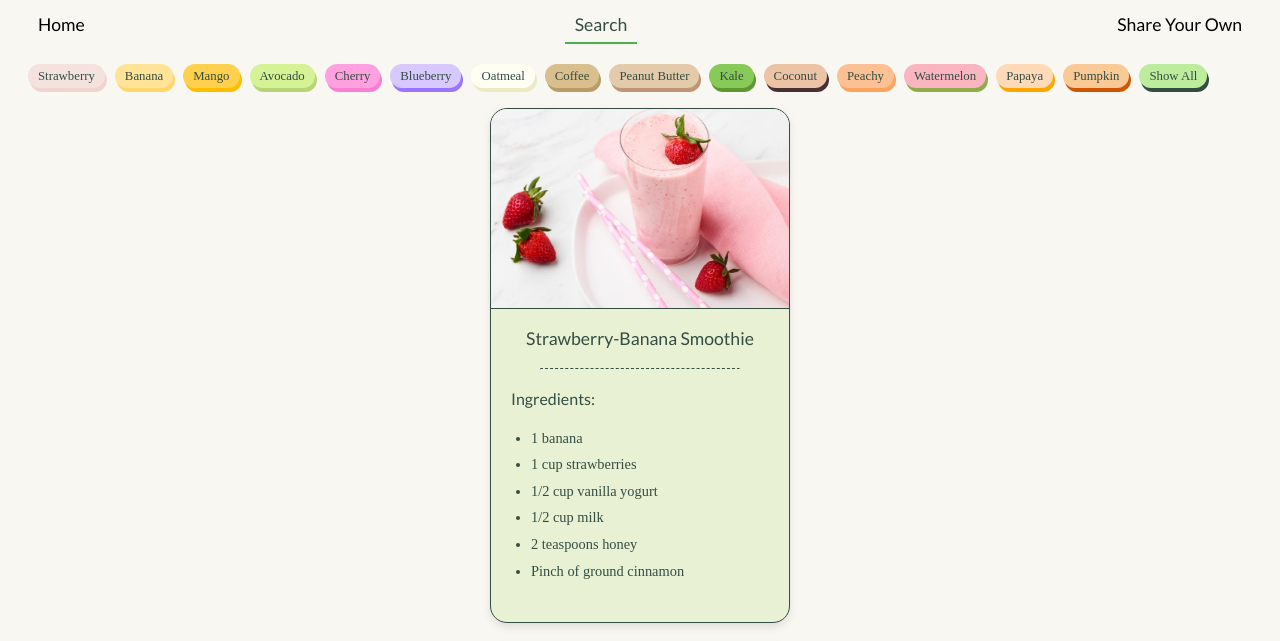
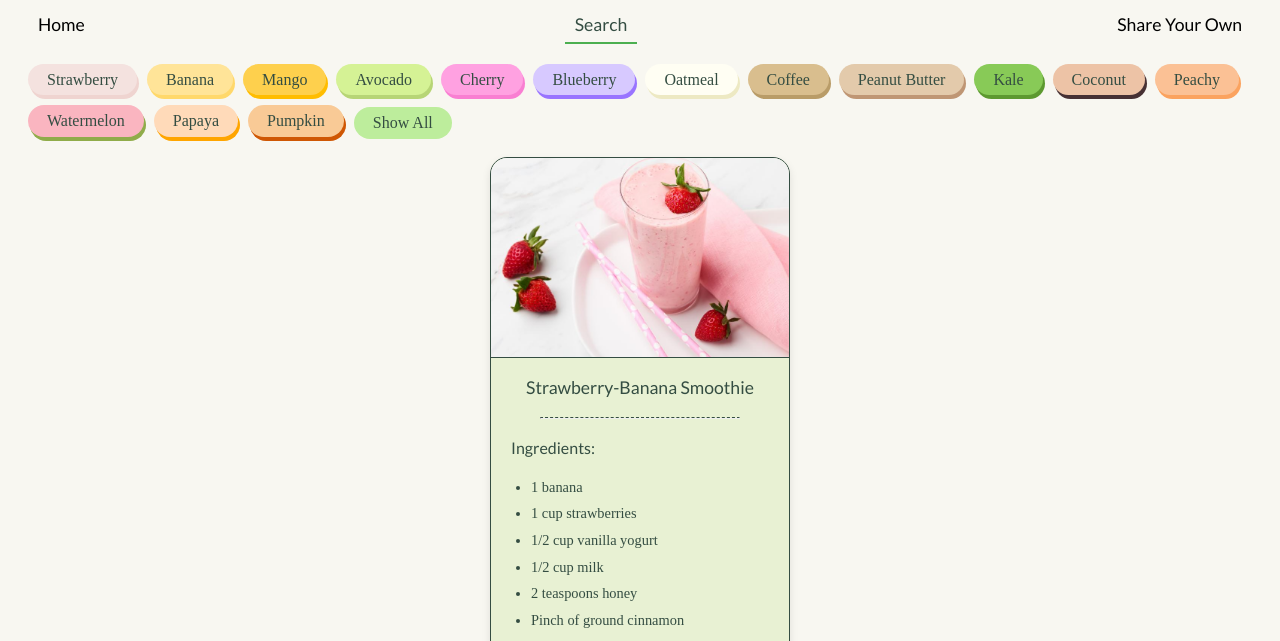
Before and after one commit to SiruiQiao/final_project, a plain HTML site: page search.html in a window 1280 px wide. Both pictures are taken after a click on the button "Show All". Shown: the part 126-767 px from the top of the page. Drawn offline with Linux system fonts and the light colour scheme; a web font is replaced by a local one.

Commit message:
Add files via upload

```diff
--- a/css/style.css
+++ b/css/style.css
@@ -6,8 +6,10 @@
     width: 1px;
     height: 1px;
     overflow: hidden;
-    background-color: #67A738;
+    background-color: #285806;
+    color: white;
     padding: 10px;
+    text-decoration: none;
 }
 
 .skip:focus {
@@ -105,10 +107,10 @@ header nav {
 }
 
 nav a {
-    color: #344D42;
     text-decoration: none;
     position: relative;
     padding: 5px 10px;
+    color: #344D42;
 }
 
 li {
@@ -208,9 +210,9 @@ hr {
 
 .color1 {
     border: none;
-    padding: 5px 10px;
+    padding: 7px 19px;
     border-radius: 20px;
-    font-size: 0.8rem;
+    font-size: 1rem;
     cursor: pointer;
     background-color: #F4E2DF;
     color: #344D42;
@@ -218,16 +220,16 @@ hr {
     transition: all 0.3s ease;
 }
 
-.color1:active {
+.color1.active {
     transform: translateY(2px);
     box-shadow: none;
 }
 
 .color2 {
     border: none;
-    padding: 5px 10px;
+    padding: 7px 19px;
     border-radius: 20px;
-    font-size: 0.8rem;
+    font-size: 1rem;
     cursor: pointer;
     background-color: #FFE498;
     color: #344D42;
@@ -235,7 +237,7 @@ hr {
     box-shadow: 2px 4px #FFD86B;
 }
 
-.color2:active {
+.color2.active {
     transform: translateY(2px);
     box-shadow: none;
 
@@ -243,9 +245,9 @@ hr {
 
 .color3 {
     border: none;
-    padding: 5px 10px;
+    padding: 7px 19px;
     border-radius: 20px;
-    font-size: 0.8rem;
+    font-size: 1rem;
     cursor: pointer;
     background-color: #FED04D;
     color: #344D42;
@@ -253,16 +255,16 @@ hr {
     box-shadow: 2px 4px #FFBD00;
 }
 
-.color3:active {
+.color3.active {
     transform: translateY(2px);
     box-shadow: none;
 }
 
 .color4 {
     border: none;
-    padding: 5px 10px;
+    padding: 7px 19px;
     border-radius: 20px;
-    font-size: 0.8rem;
+    font-size: 1rem;
     cursor: pointer;
     background-color: #D5F295;
     color: #344D42;
@@ -270,16 +272,16 @@ hr {
     box-shadow: 2px 4px #B7D576;
 }
 
-.color4:active {
+.color4.active {
     transform: translateY(2px);
     box-shadow: none;
 }
 
 .color5 {
     border: none;
-    padding: 5px 10px;
+    padding: 7px 19px;
     border-radius: 20px;
-    font-size: 0.8rem;
+    font-size: 1rem;
     cursor: pointer;
     background-color: #FFA1E1;
     color: #344D42;
@@ -287,16 +289,16 @@ hr {
     box-shadow: 2px 4px #F97FD2;
 }
 
-.color5:active {
+.color5.active {
     transform: translateY(2px);
     box-shadow: none;
 }
 
 .color6 {
     border: none;
-    padding: 5px 10px;
+    padding: 7px 19px;
     border-radius: 20px;
-    font-size: 0.8rem;
+    font-size: 1rem;
     cursor: pointer;
     background-color: #D7C9FF;
     color: #344D42;
@@ -304,16 +306,16 @@ hr {
     box-shadow: 2px 4px #9974FF;
 }
 
-.color6:active {
+.color6.active {
     transform: translateY(2px);
     box-shadow: none;
 }
 
 .color7 {
     border: none;
-    padding: 5px 10px;
+    padding: 7px 19px;
     border-radius: 20px;
-    font-size: 0.8rem;
+    font-size: 1rem;
     cursor: pointer;
     background-color: #FFFEF3;
     color: #344D42;
@@ -321,16 +323,16 @@ hr {
     box-shadow: 2px 4px #EDE9C3;
 }
 
-.color7:active {
+.color7.active {
     transform: translateY(2px);
     box-shadow: none;
 }
 
 .color8 {
     border: none;
-    padding: 5px 10px;
+    padding: 7px 19px;
     border-radius: 20px;
-    font-size: 0.8rem;
+    font-size: 1rem;
     cursor: pointer;
     background-color: #D9BE8E;
     color: #344D42;
@@ -338,7 +340,7 @@ hr {
     box-shadow: 2px 4px #B99C68;
 }
 
-.color8:active {
+.color8.active {
     transform: translateY(2px);
     box-shadow: none;
 }
@@ -349,9 +351,9 @@ hr {
 
 .color9 {
     border: none;
-    padding: 5px 10px;
+    padding: 7px 19px;
     border-radius: 20px;
-    font-size: 0.8rem;
+    font-size: 1rem;
     cursor: pointer;
     background-color: #e3caab;
     color: #344D42;
@@ -359,16 +361,16 @@ hr {
     box-shadow: 2px 4px #bf9674;
 }
 
-.color9:active {
+.color9.active {
     transform: translateY(2px);
     box-shadow: none;
 }
 
 .color10 {
     border: none;
-    padding: 5px 10px;
+    padding: 7px 19px;
     border-radius: 20px;
-    font-size: 0.8rem;
+    font-size: 1rem;
     cursor: pointer;
     background-color: #88CA57;
     color: #344D42;
@@ -376,16 +378,16 @@ hr {
     box-shadow: 2px 4px #5D9930;
 }
 
-.color10:active {
+.color10.active {
     transform: translateY(2px);
     box-shadow: none;
 }
 
 .color11 {
     border: none;
-    padding: 5px 10px;
+    padding: 7px 19px;
     border-radius: 20px;
-    font-size: 0.8rem;
+    font-size: 1rem;
     cursor: pointer;
     background-color: #edc3a6;
     color: #344D42;
@@ -393,16 +395,16 @@ hr {
     box-shadow: 2px 4px #473134;
 }
 
-.color11:active {
+.color11.active {
     transform: translateY(2px);
     box-shadow: none;
 }
 
 .color12 {
     border: none;
-    padding: 5px 10px;
+    padding: 7px 19px;
     border-radius: 20px;
-    font-size: 0.8rem;
+    font-size: 1rem;
     cursor: pointer;
     background-color: #FBC195;
     color: #344D42;
@@ -410,16 +412,16 @@ hr {
     box-shadow: 2px 4px #FBA35F;
 }
 
-.color12:active {
+.color12.active {
     transform: translateY(2px);
     box-shadow: none;
 }
 
 .color13 {
     border: none;
-    padding: 5px 10px;
+    padding: 7px 19px;
     border-radius: 20px;
-    font-size: 0.8rem;
+    font-size: 1rem;
     cursor: pointer;
     background-color: #fab5c0;
     color: #344D42;
@@ -427,16 +429,16 @@ hr {
     box-shadow: 2px 4px #90AC4A;
 }
 
-.color13:active {
+.color13.active {
     transform: translateY(2px);
     box-shadow: none;
 }
 
 .color14 {
     border: none;
-    padding: 5px 10px;
+    padding: 7px 19px;
     border-radius: 20px;
-    font-size: 0.8rem;
+    font-size: 1rem;
     cursor: pointer;
     background-color: #ffdab9;
     color: #344D42;
@@ -444,16 +446,16 @@ hr {
     box-shadow: 2px 4px #ffa500;
 }
 
-.color14:active {
+.color14.active {
     transform: translateY(2px);
     box-shadow: none;
 }
 
 .color15 {
     border: none;
-    padding: 5px 10px;
+    padding: 7px 19px;
     border-radius: 20px;
-    font-size: 0.8rem;
+    font-size: 1rem;
     cursor: pointer;
     background-color: #f9ca96;
     color: #344D42;
@@ -461,25 +463,28 @@ hr {
     box-shadow: 2px 4px #cf5704;
 }
 
-.color15:active {
+.color15.active {
     transform: translateY(2px);
     box-shadow: none;
 }
-.reset{
+
+.reset {
     border: none;
-    padding: 5px 10px;
+    padding: 7px 19px;
     border-radius: 20px;
-    font-size: 0.8rem;
+    font-size: 1rem;
     cursor: pointer;
     background-color: #bded9c;
     color: #344D42;
     transition: all 0.3s ease;
     box-shadow: 2px 4px #344D42;
 }
-.reset:active {
+
+.reset.active {
     transform: translateY(2px);
     box-shadow: none;
 }
+
 
 
 
--- a/js/web.js
+++ b/js/web.js
@@ -45,3 +45,21 @@ if (resetButton) {
 function changeBackgroundColor(color) {
     body.style.backgroundColor = color;
 }
+
+
+// 获取所有按钮
+const buttons = document.querySelectorAll('.filter');
+
+// 遍历每个按钮，绑定点击事件
+buttons.forEach(button => {
+    button.addEventListener('click', () => {
+        // 移除其他按钮的 active 状态
+        buttons.forEach(btn => btn.classList.remove('active'));
+
+        // 为当前点击的按钮添加 active 状态
+        button.classList.add('active');
+
+        // 动态改变页面背景颜色（根据 data-color 属性）
+        document.body.style.backgroundColor = button.dataset.color;
+    });
+});
```
